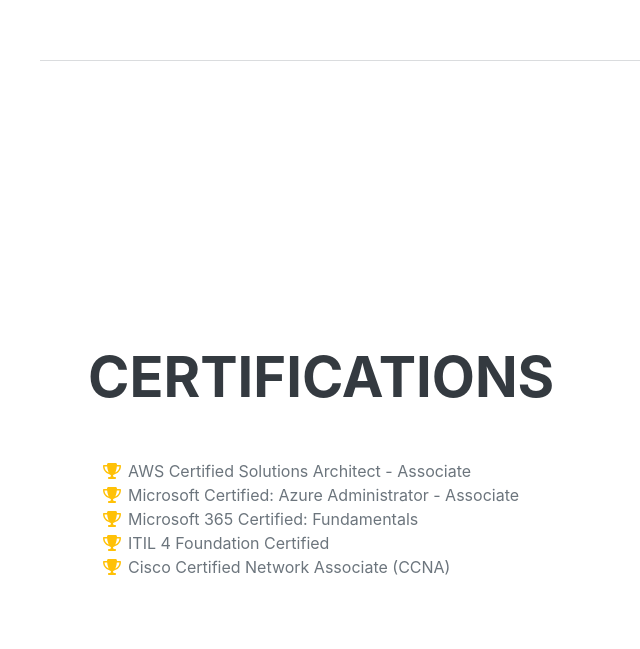
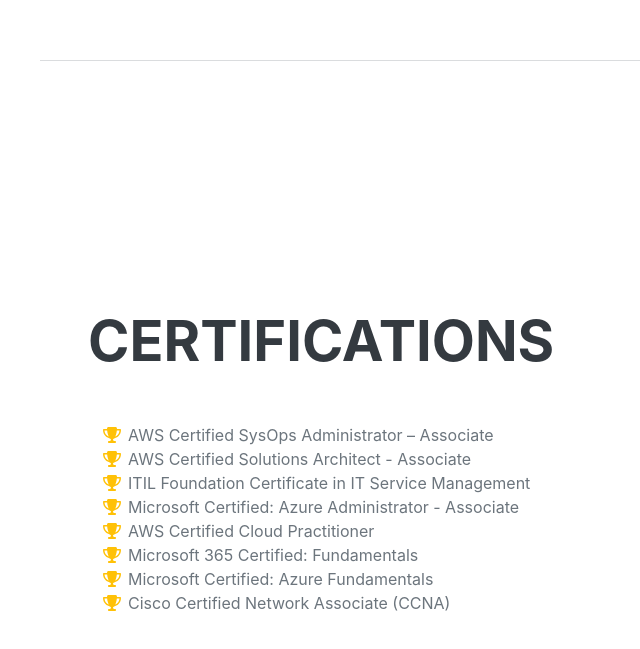
Before and after one commit to mou636/aws-project-resume, a plain HTML site: page website/index.html in a window 1280 px wide. Shown: the part 5043-5692 px from the top of the page, without its empty margins (232-872 px from the left). Drawn offline with nearby package versions, Linux system fonts and the light colour scheme; no server answers; a web font is replaced by a local one.

Commit message:
added certifications

```diff
--- a/website/index.html
+++ b/website/index.html
@@ -318,7 +318,15 @@
                     <ul class="fa-ul mb-0">
                         <li>
                             <span class="fa-li"><i class="fas fa-trophy text-warning"></i></span>
+                            AWS Certified SysOps Administrator – Associate
+                        </li>
+                        <li>
+                            <span class="fa-li"><i class="fas fa-trophy text-warning"></i></span>
                             AWS Certified Solutions Architect - Associate
+                        </li>
+                        <li>
+                            <span class="fa-li"><i class="fas fa-trophy text-warning"></i></span>
+                            ITIL Foundation Certificate in IT Service Management
                         </li>
                         <li>
                             <span class="fa-li"><i class="fas fa-trophy text-warning"></i></span>
@@ -326,11 +334,15 @@
                         </li>
                         <li>
                             <span class="fa-li"><i class="fas fa-trophy text-warning"></i></span>
+                            AWS Certified Cloud Practitioner
+                        </li>
+                        <li>
+                            <span class="fa-li"><i class="fas fa-trophy text-warning"></i></span>
                            Microsoft 365 Certified: Fundamentals
                         </li>
                         <li>
                             <span class="fa-li"><i class="fas fa-trophy text-warning"></i></span>
-                           ITIL 4 Foundation Certified
+                            Microsoft Certified: Azure Fundamentals
                         </li>
                         <li>
                             <span class="fa-li"><i class="fas fa-trophy text-warning"></i></span>
```
